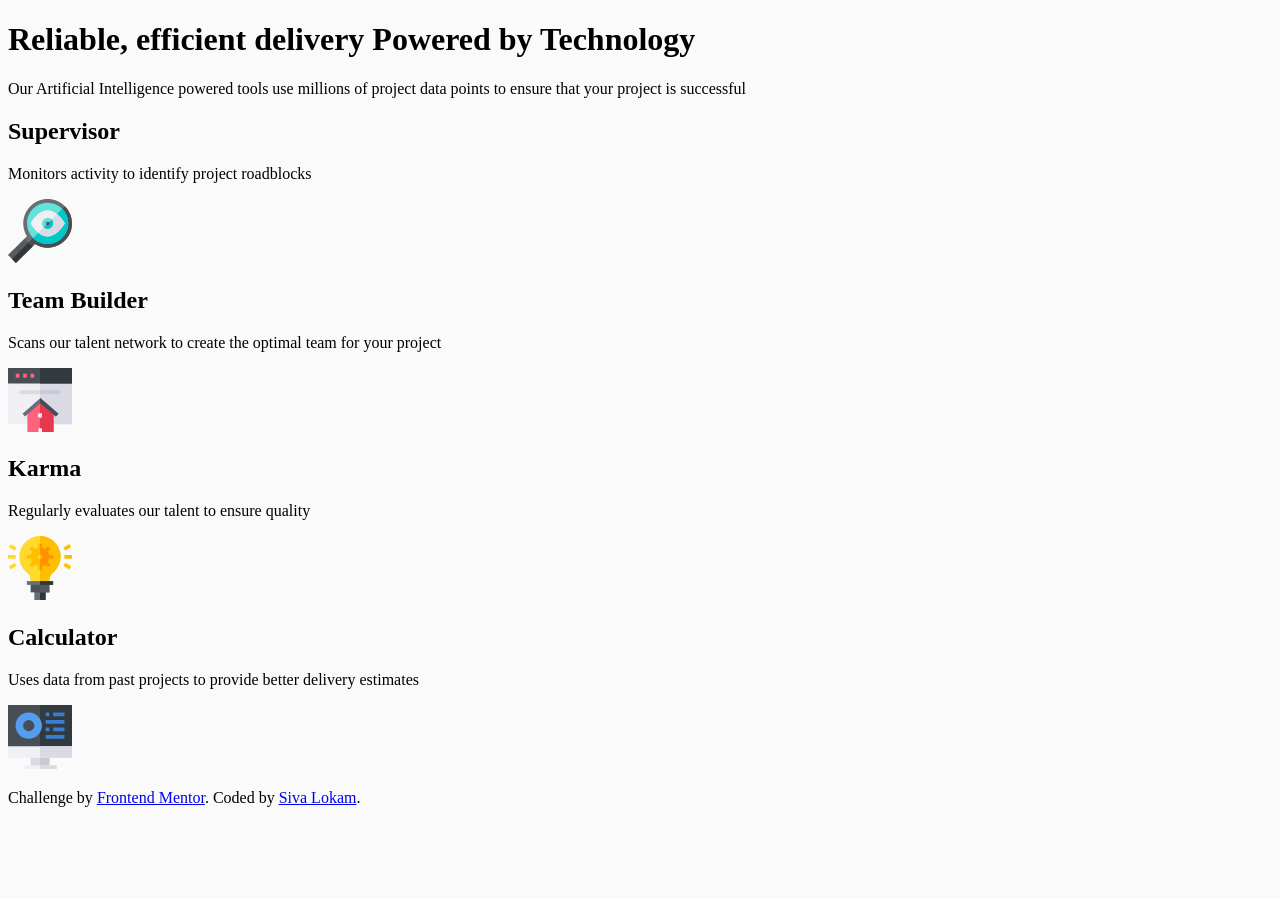
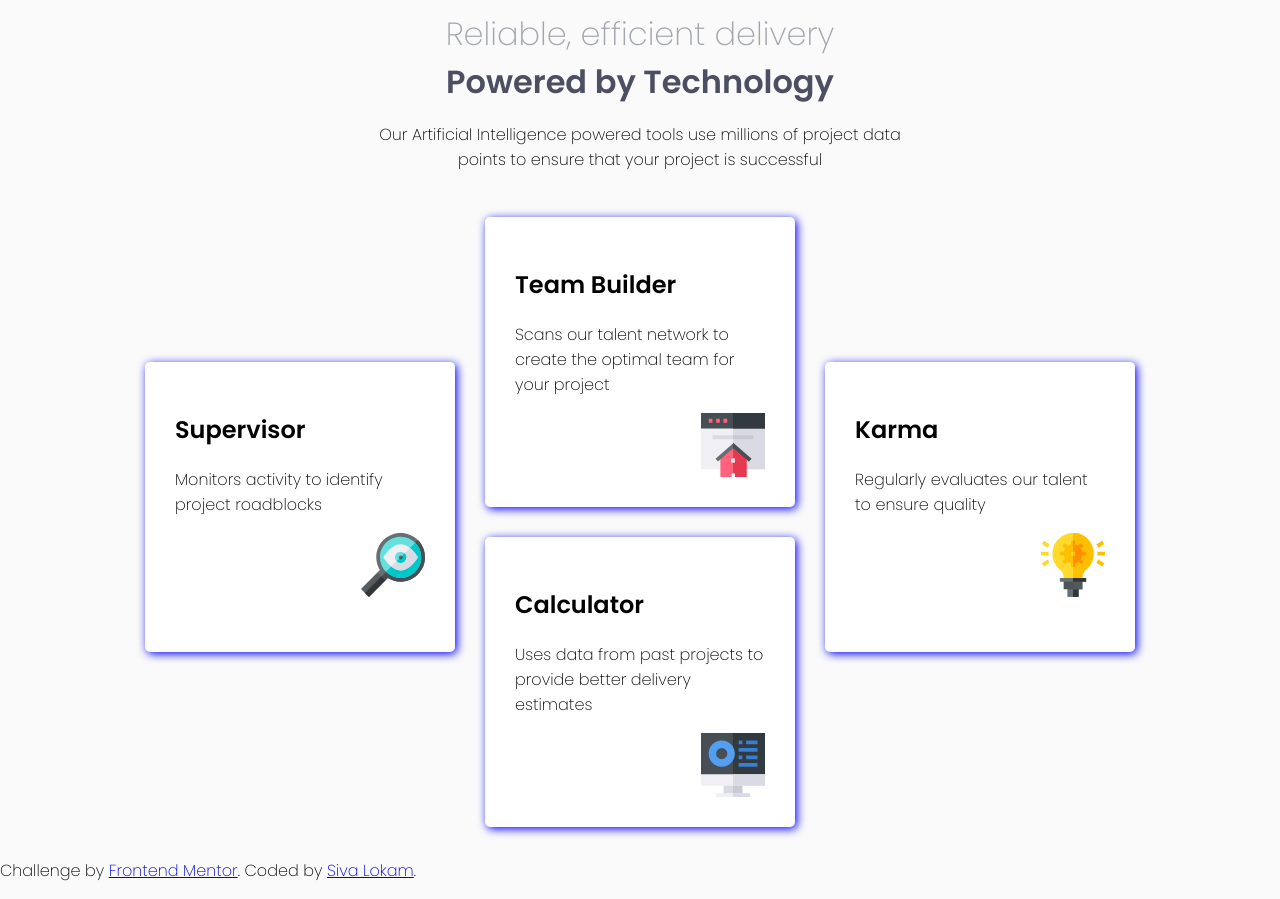
Before and after one commit to krishnalokam/challenges, a plain HTML site: page four-card-feature-section-master/index.html in a window 1280 px wide. Before the commit the page ends 823 px from the top, so only its background shows below. Drawn offline with Linux system fonts and the light colour scheme.

Commit message:
almost there

```diff
--- a/four-card-feature-section-master/index.html
+++ b/four-card-feature-section-master/index.html
@@ -22,7 +22,7 @@
   </header>
 
   <div class="cards-section">
-      <div class="card">
+      <div class="card box-push">
         <h2>Supervisor</h2>
         <p> Monitors activity to identify project roadblocks</p>
         <img src="images/icon-supervisor.svg" alt="supervisor">
@@ -32,7 +32,7 @@
         <p> Scans our talent network to create the optimal team for your project</p>
         <img src="images/icon-team-builder.svg" alt="team-builder">
       </div>
-      <div class="card">
+      <div class="card box-push">
         <h2>Karma</h2>
         <p> Regularly evaluates our talent to ensure quality</p>
         <img src="images/icon-karma.svg" alt="">
--- a/four-card-feature-section-master/styles.css
+++ b/four-card-feature-section-master/styles.css
@@ -1,3 +1,59 @@
+@import url('https://fonts.googleapis.com/css2?family=Poppins:wght@200;400;600&display=swap');
+
+
 body {
+
     background-color: hsl(0, 0%, 98%);
+    font-family: "Poppins";
+    margin:0;
 }
+
+header {
+    max-width: 530px;
+    margin:10px auto 30px;
+    text-align: center;
+}
+
+h1 {
+    font-weight: 200;
+    color:hsl(229, 6%, 66%);
+    margin:0;
+}
+
+h1 span {
+    font-weight: 600;
+    color: hsl(234, 12%, 34%);
+}
+
+p {
+    font-weight: 200;
+    font-size: 0.1 rem;
+}
+
+.cards-section {
+    display: flex;
+    flex-wrap: wrap;
+    justify-content: center;
+    /* max-width: 1120px; */
+
+}
+
+.card {
+
+    box-shadow: 2px 2px 10px blue;
+    max-width: 250px;
+    margin:15px;
+    padding: 30px;
+    font-weight: 200;
+    background-color: white;
+    border-radius: 5px;
+}
+
+.card img {
+    display: block;
+    margin-left: auto;
+}
+
+.box-push {
+    transform: translateY(50%);
+}
```
